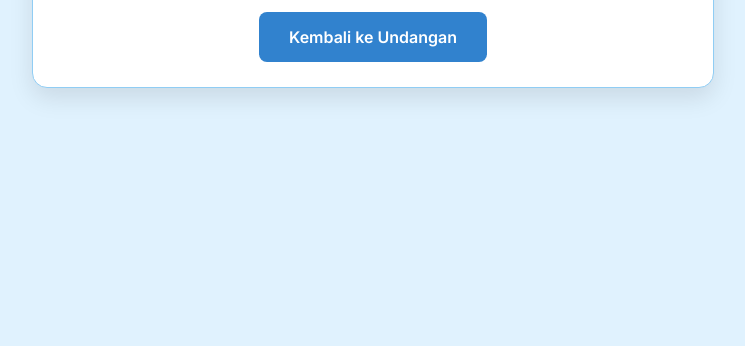
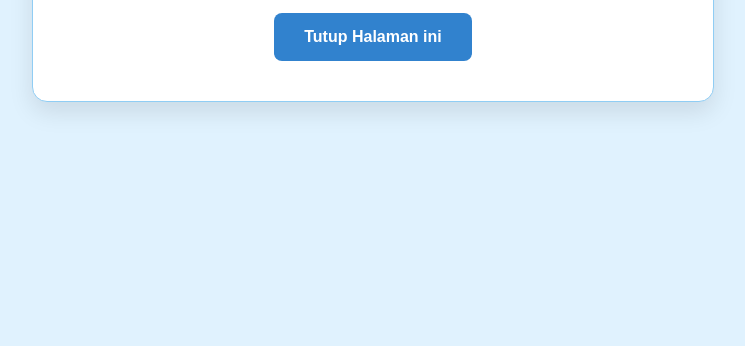
Before and after one commit to willydipta/rsvp-sasa-willy, a plain HTML site: page thankyou.html in a window 1280 px wide. Shown: the part 454-800 px from the top of the page, without its empty margins (267-1012 px from the left). Drawn offline with Linux system fonts and the light colour scheme.

Commit message:
Update thankyou.html
tutup halaman

```diff
--- a/thankyou.html
+++ b/thankyou.html
@@ -40,7 +40,7 @@
             line-height: 1.6;
             margin-bottom: 30px;
         }
-        .home-button {
+        .close-button { /* Renamed class for clarity */
             background-color: #3182ce;
             color: white;
             padding: 15px 30px;
@@ -49,10 +49,11 @@
             cursor: pointer;
             font-size: 1rem;
             font-weight: 600;
-            text-decoration: none; /* Remove underline for link */
+            text-decoration: none; /* Remove underline for link if it were an <a> */
             transition: background-color 0.3s ease;
+            display: inline-block; /* Ensure it behaves like a block for padding/margin */
         }
-        .home-button:hover {
+        .close-button:hover {
             background-color: #2b6cb0;
         }
         @media (max-width: 600px) {
@@ -72,7 +73,13 @@
     <div class="card">
         <h1>Terima Kasih! 🎉</h1>
         <p>Konfirmasi kehadiran Anda telah berhasil kami terima. Kami sangat menantikan kehadiran Anda di hari bahagia kami, Sasa & Willy!</p>
-        <a href="https://willydipta.github.io/rsvp-sasa-willy/" class="home-button">Kembali ke Undangan</a>
+        <!-- Tombol untuk mencoba menutup halaman -->
+        <button class="close-button" onclick="window.close()">Tutup Halaman ini</button>
+        <!-- Catatan: window.close() hanya akan berfungsi jika halaman ini dibuka oleh skrip (misalnya dari window.open()). -->
+        <!-- Jika halaman ini dibuka langsung oleh pengguna, browser modern akan memblokir window.close() karena alasan keamanan. -->
+        <!-- Sebagai alternatif, Anda bisa memberikan instruksi kepada pengguna untuk menutup tab secara manual. -->
+        <!-- Atau, jika Anda ingin opsi kembali ke undangan, gunakan: -->
+        <!-- <a href="https://willydipta.github.io/rsvp-sasa-willy/" class="close-button">Kembali ke Undangan</a> -->
     </div>
 </body>
 </html>
```
